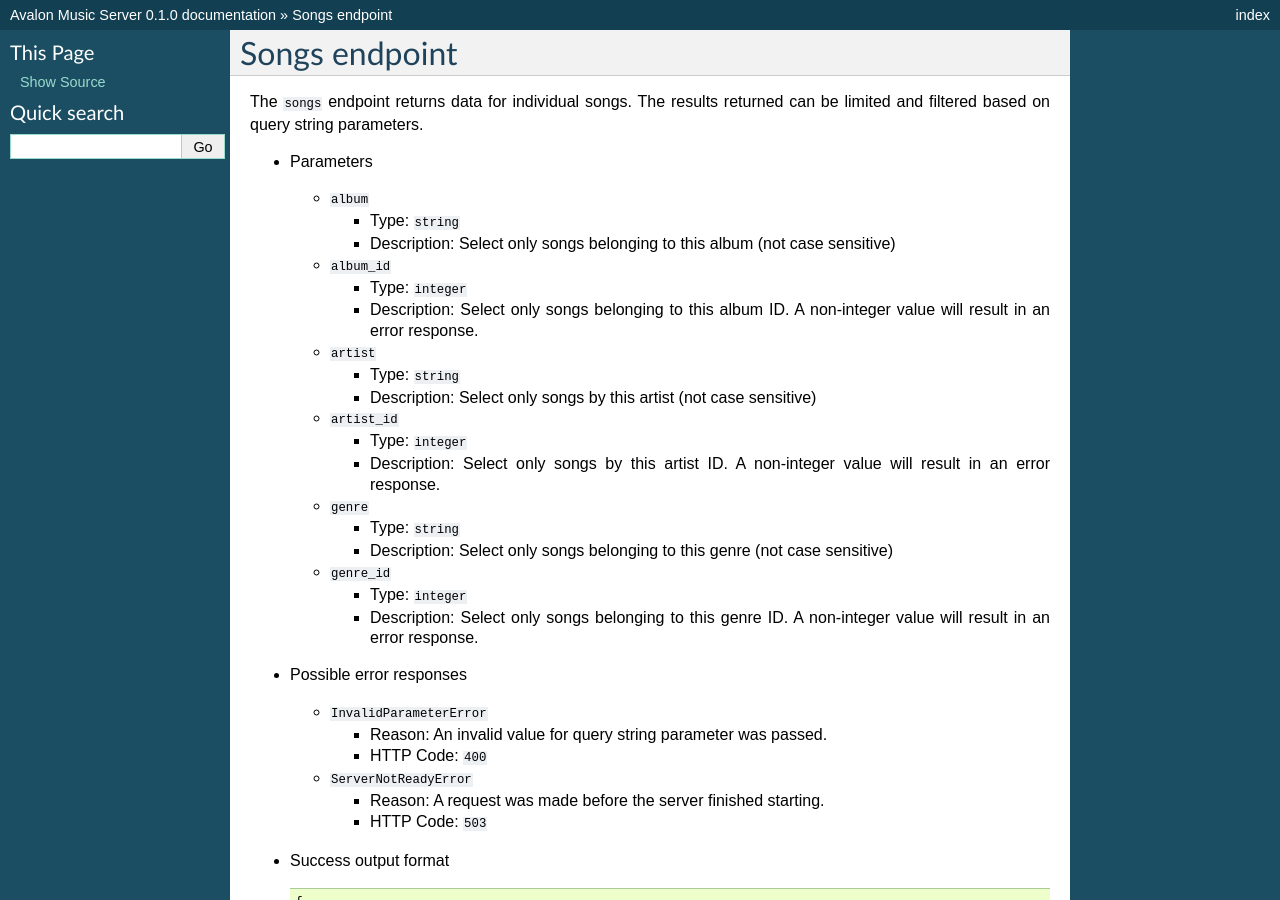
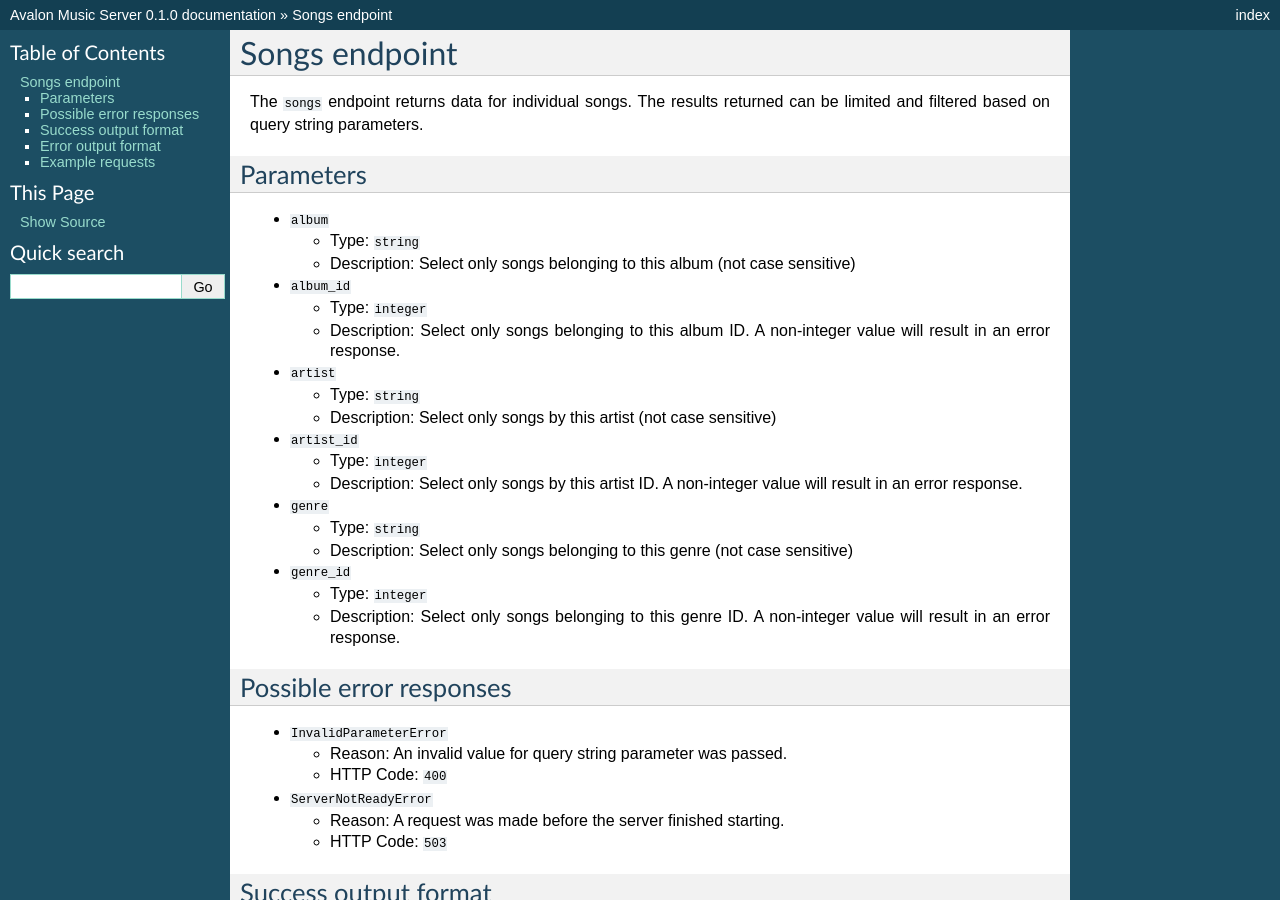
Before and after one commit to 56quarters/avalonms, a Sphinx documentation site: the page built from doc/api/songs.rst, in a window 1280 px wide and 900 px high. Built offline with Sphinx 7.4.7, drawn with Linux system fonts in a browser that asks for light colours; some of the changed text lies outside the part shown.

Commit message:
Formatting

```diff
--- /dev/null
+++ b/doc/api/heartbeat.rst
@@ -0,0 +1,2 @@
+Heartbeat Endpoint
+~~~~~~~~~~~~~~~~~~
--- a/doc/api/songs.rst
+++ b/doc/api/songs.rst
@@ -5,64 +5,69 @@ The ``songs`` endpoint returns data for individual songs. The results returned
 can be limited and filtered based on query string parameters.
 
 
-* Parameters
+Parameters
+^^^^^^^^^^
 
-  - ``album``
+* ``album``
 
-    + Type: ``string``
+  + Type: ``string``
 
-    + Description: Select only songs belonging to this album (not case sensitive)
+  + Description: Select only songs belonging to this album (not case sensitive)
 
-  - ``album_id``
+* ``album_id``
 
-    + Type: ``integer``
+  + Type: ``integer``
 
-    + Description: Select only songs belonging to this album ID. A non-integer value
-      will result in an error response.
+  + Description: Select only songs belonging to this album ID. A non-integer value
+    will result in an error response.
 
-  - ``artist``
+* ``artist``
 
-    + Type: ``string``
+  + Type: ``string``
 
-    + Description: Select only songs by this artist (not case sensitive)
+  + Description: Select only songs by this artist (not case sensitive)
 
-  - ``artist_id``
+* ``artist_id``
 
-    + Type: ``integer``
+  + Type: ``integer``
 
-    + Description: Select only songs by this artist ID. A non-integer value will
-      result in an error response.
+  + Description: Select only songs by this artist ID. A non-integer value will
+    result in an error response.
 
-  - ``genre``
+* ``genre``
 
-    + Type: ``string``
+  + Type: ``string``
 
-    + Description: Select only songs belonging to this genre (not case sensitive)
+  + Description: Select only songs belonging to this genre (not case sensitive)
 
-  - ``genre_id``
+* ``genre_id``
 
-    + Type: ``integer``
+  + Type: ``integer``
 
-    + Description: Select only songs belonging to this genre ID. A non-integer value
-      will result in an error response.
+  + Description: Select only songs belonging to this genre ID. A non-integer value
+    will result in an error response.
 
 
-* Possible error responses
+Possible error responses
+^^^^^^^^^^^^^^^^^^^^^^^^
 
-  - ``InvalidParameterError``
+* ``InvalidParameterError``
 
-    + Reason: An invalid value for query string parameter was passed.
+  + Reason: An invalid value for query string parameter was passed.
 
-    + HTTP Code: ``400``
+  + HTTP Code: ``400``
 
-  - ``ServerNotReadyError``
+* ``ServerNotReadyError``
 
-    + Reason: A request was made before the server finished starting.
+  + Reason: A request was made before the server finished starting.
 
-    + HTTP Code: ``503``
+  + HTTP Code: ``503``
 
 
-* Success output format ::
+Success output format
+^^^^^^^^^^^^^^^^^^^^^
+
+  ::
 
     {
       "is_error": false,
@@ -92,7 +97,10 @@ can be limited and filtered based on query string parameters.
     }
 
 
-* Error output format ::
+Error output format
+^^^^^^^^^^^^^^^^^^^
+
+  ::
 
     {
       "is_error": true,
@@ -103,7 +111,8 @@ can be limited and filtered based on query string parameters.
     }
 
 
-* Example Requests
+Example requests
+^^^^^^^^^^^^^^^^
 
   - ``http://localhost:8080/avalon/songs?artist=NOFX``
 
```
Also changed, not shown: doc/api/albums.rst (+19 -10 lines), doc/api/artists.rst (+19 -10 lines), doc/api/genres.rst (+21 -10 lines).
